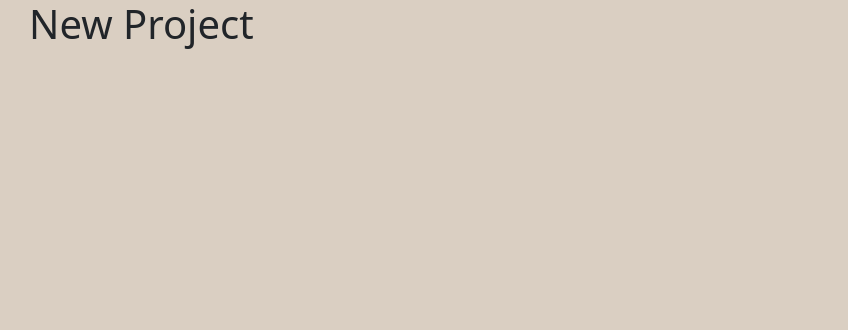
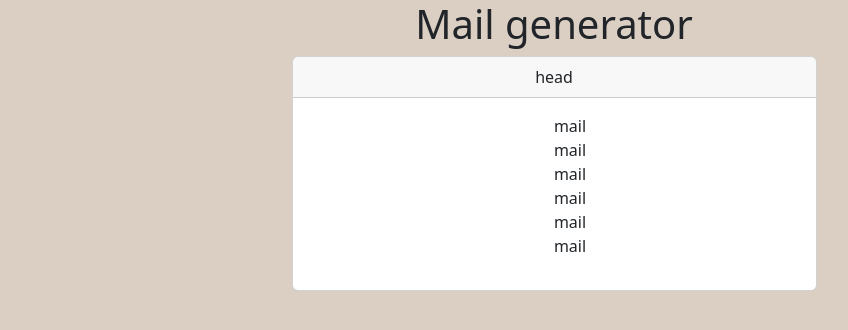
Before and after one commit to Adriatik-Berdufi/vue-email-list, a plain HTML site: page index.html in a window 1280 px wide. Shown: the whole page, without its empty margins (86-934 px from the left). Drawn offline with nearby package versions, Linux system fonts and the light colour scheme.

Commit message:
add scructure html

```diff
--- a/css/style.css
+++ b/css/style.css
@@ -24,9 +24,6 @@ a {
 ul {
   list-style: none;
 }
-li {
-  display: inline-block;
-}
 body{
   background-color: rgba(212, 200, 184, 0.856);
 }
@@ -39,6 +36,10 @@ body{
   margin-right: auto;
   padding-left: 15px;
   padding-right: 15px;
+  display: flex;
+  justify-content: center;
+  align-items: center;
+  flex-direction: column;
 }
 .brd{
   border: 2px dashed black;
--- a/index.html
+++ b/index.html
@@ -27,8 +27,25 @@
     <header></header>
 
     <main >
-      <div class="container" id="app">
+      <div class="container text-center" id="app">
         <h1>{{title}}</h1>
+
+        <div class="card w-50">
+          <div class="card-header">head</div>
+          <div class="card-body">
+            <ul>
+              <li>mail</li>
+              <li>mail</li>
+              <li>mail</li>
+              <li>mail</li>
+              <li>mail</li>
+              <li>mail</li>
+
+            </ul>
+          </div>
+
+
+        </div>
 
       </div>
 
--- a/main.js
+++ b/main.js
@@ -2,7 +2,7 @@ const {createApp} = Vue;
 const app = createApp({
     data(){
         return{
-            title: 'New Project',
+            title: 'Mail generator',
         };
     },
     methods: {
```
